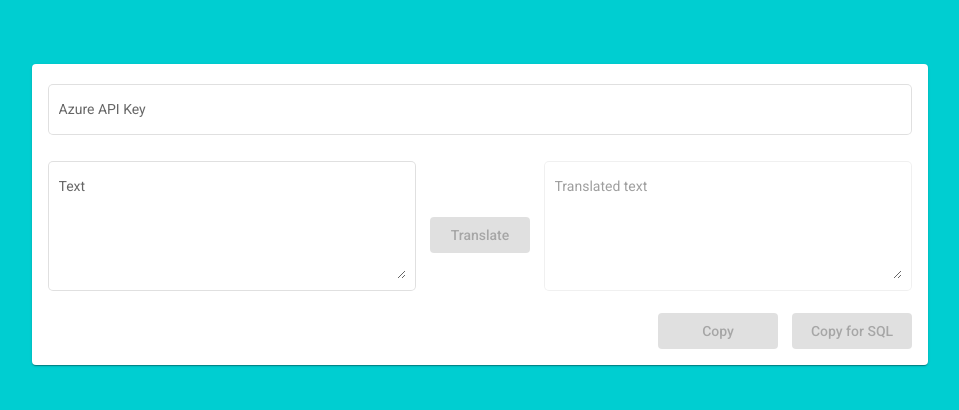
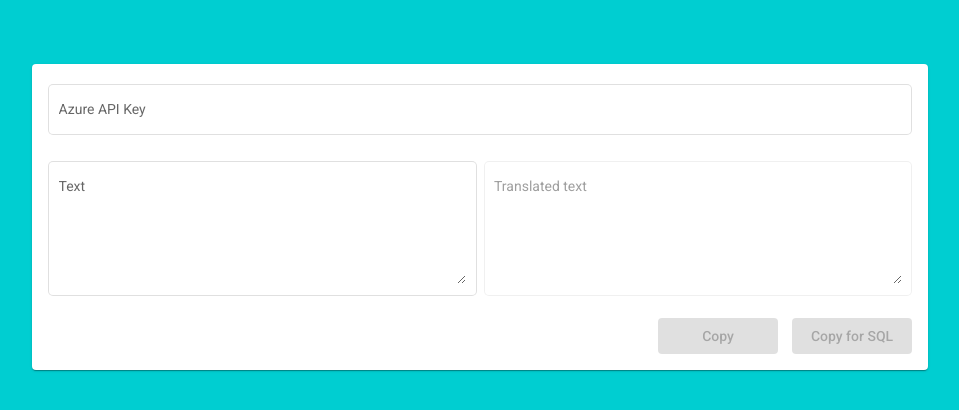
Before and after one commit to fpradomacat/translator, an Angular app: page / in a window 1280 px wide. Shown: the top 410 px of the page, without its empty margins (160-1119 px from the left). Built offline with nearby package versions, Linux system fonts and the light colour scheme.

Commit message:
* removed translate button

```diff
--- a/src/app/translator.service.ts
+++ b/src/app/translator.service.ts
@@ -1,7 +1,7 @@
 import { Injectable } from '@angular/core';
-import { Observable } from "rxjs";
+import { Observable, of } from "rxjs";
 import { AzureTranslatorService } from "./azure-translator.service";
-import { map } from "rxjs/operators";
+import { delay, map } from "rxjs/operators";
 
 @Injectable({
   providedIn: 'root'
@@ -11,6 +11,8 @@ export class TranslatorService {
   constructor(private azureTranslatorService : AzureTranslatorService) { }
 
   translate(apiKey: string, value: string): Observable<string> {
+    // return of(value ? 'Prueba' : '').pipe(delay(1500));
+
     return this.azureTranslatorService
       .translate(apiKey, value)
       .pipe(
--- a/src/app/translator/translator.component.html
+++ b/src/app/translator/translator.component.html
@@ -1,38 +1,34 @@
-<mat-card class="container">
+<mat-card class="container" [formGroup]="translationForm">
   <div class="api-key">
     <mat-form-field appearance="outline">
       <mat-label>Azure API Key</mat-label>
       <input type="text" matInput
-             [formControl]="apiKey">
+             formControlName="apiKey">
     </mat-form-field>
   </div>
 
   <div class="translation-box">
-    <!-- Text -->
+    <!-- Text to translate -->
     <div class="text-container">
       <mat-form-field appearance="outline">
         <mat-label>Text</mat-label>
-        <textarea [formControl]="textToTranslate"
+        <textarea formControlName="textToTranslate"
                   matInput
                   rows="6"></textarea>
       </mat-form-field>
     </div>
 
-    <!-- Translate button -->
-    <button [disabled]="!apiKey.value || !textToTranslate.value || isLoading"
-            (click)="translate()"
-            mat-raised-button color="primary"
-            class="translate-button">
-      Translate
-      <mat-icon *ngIf="isLoading">
-        <mat-spinner diameter="20"></mat-spinner></mat-icon>
-    </button>
-
-    <!-- Translation -->
-    <div class="translation-container">
+    <!-- Translated text -->
+    <div class="translation-container"
+         [ngClass]="{'lighten': isLoading}">
+      <div class="loader">
+        <mat-icon *ngIf="isLoading">
+          <mat-spinner diameter="20"></mat-spinner>
+        </mat-icon>
+      </div>
       <mat-form-field appearance="outline">
         <mat-label>Translated text</mat-label>
-        <textarea [formControl]="translatedText"
+        <textarea formControlName="translatedText"
                   matInput
                   rows="6"></textarea>
       </mat-form-field>
@@ -42,7 +38,7 @@
   <!-- Copy buttons -->
   <div class="footer-buttons-container">
     <app-button-with-label-change-on-click
-      [isDisabled]="!translatedText.value || isLoading"
+      [isDisabled]="!translationForm.get('translatedText')?.value || isLoading"
       [label]="'Copy'"
       [labelClicked]="'¡Copied!'"
       [colorClicked]="'mediumpurple'"
@@ -51,7 +47,7 @@
     ></app-button-with-label-change-on-click>
 
     <app-button-with-label-change-on-click
-      [isDisabled]="!translatedText.value || isLoading"
+      [isDisabled]="!translationForm.get('translatedText')?.value || isLoading"
       [label]="'Copy for SQL'"
       [labelClicked]="'¡Copied!'"
       [colorClicked]="'mediumpurple'"
--- a/src/app/translator/translator.component.less
+++ b/src/app/translator/translator.component.less
@@ -5,23 +5,35 @@
 
     .text-container {
       flex: 1 1 0px;
-    }
+      margin-right: 0.25em;
 
-    .translate-button {
-      flex: 1 1 0px;
-      max-width: 100px;
-
-      margin: 0 1em;
-      align-self: center;
+      textarea {
+        min-height: 100px;
+      }
     }
 
     .translation-container {
       flex: 1 1 0px;
+      margin-left: 0.25em;
+      position: relative;
 
+      .loader {
+        position: absolute;
+        top: 40%;
+        left: 50%;
+      }
+
+      textarea {
+        min-height: 100px;
+      }
+    }
+
+    .lighten {
+      opacity: 0.5;
     }
   }
 
-  .footer-buttons-container{
+  .footer-buttons-container {
     text-align: end;
 
     app-button-with-label-change-on-click + app-button-with-label-change-on-click {
--- a/src/app/translator/translator.component.ts
+++ b/src/app/translator/translator.component.ts
@@ -1,7 +1,8 @@
 import { Component, OnInit } from '@angular/core';
 import { ClipboardService } from "../clipboard.service";
 import { TranslatorService } from "../translator.service";
-import { FormControl } from "@angular/forms";
+import { FormBuilder, FormGroup } from "@angular/forms";
+import { debounceTime, distinctUntilChanged, tap } from "rxjs/operators";
 
 
 @Component({
@@ -10,37 +11,43 @@ import { FormControl } from "@angular/forms";
   styleUrls: ['./translator.component.less']
 })
 export class TranslatorComponent implements OnInit {
-  // Translation
-  textToTranslate: FormControl = new FormControl('');
-  translatedText: FormControl = new FormControl({value: '', disabled: true});
-  apiKey: FormControl = new FormControl('');
+  translationForm: FormGroup = this.fb.group({
+    apiKey: [''],
+    textToTranslate: [''],
+    translatedText: [{value: '', disabled: true}]
+  })
 
-  // Loader
   isLoading: boolean = false;
 
   constructor(private translatorService: TranslatorService,
-              private clipboardService: ClipboardService) {
+              private clipboardService: ClipboardService,
+              private fb: FormBuilder) {
   }
 
   ngOnInit(): void {
-  }
-
-  translate() {
-    this.isLoading = true;
-    this.translatorService
-      .translate(this.apiKey.value.trim(), this.textToTranslate.value.trim())
-      .subscribe(response => {
-        this.translatedText.setValue(response);
-        this.isLoading = false;
-      });
+    this.translationForm.get('textToTranslate')?.valueChanges
+      .pipe(
+        debounceTime(400),
+        distinctUntilChanged()
+      )
+      .pipe(tap(() => this.isLoading = true))
+      .subscribe(() => {
+          this.translatorService
+            .translate(this.translationForm.get('apiKey')?.value.trim(), this.translationForm.get('textToTranslate')?.value.trim())
+            .subscribe(response => {
+              this.translationForm.get('translatedText')?.setValue(response);
+              this.isLoading = false;
+            });
+        }
+      );
   }
 
   copyToClipboard(event: Event) {
-    this.clipboardService.copy(this.translatedText.value);
+    this.clipboardService.copy(this.translationForm.get('translatedText')?.value);
   }
 
   copyToClipboardForSql(event: Event) {
-    this.clipboardService.copy(this.translatedText.value.replace(/'/g, "''"));
+    this.clipboardService.copy(this.translationForm.get('translatedText')?.value.replace(/'/g, "''"));
   }
 
 }
```
